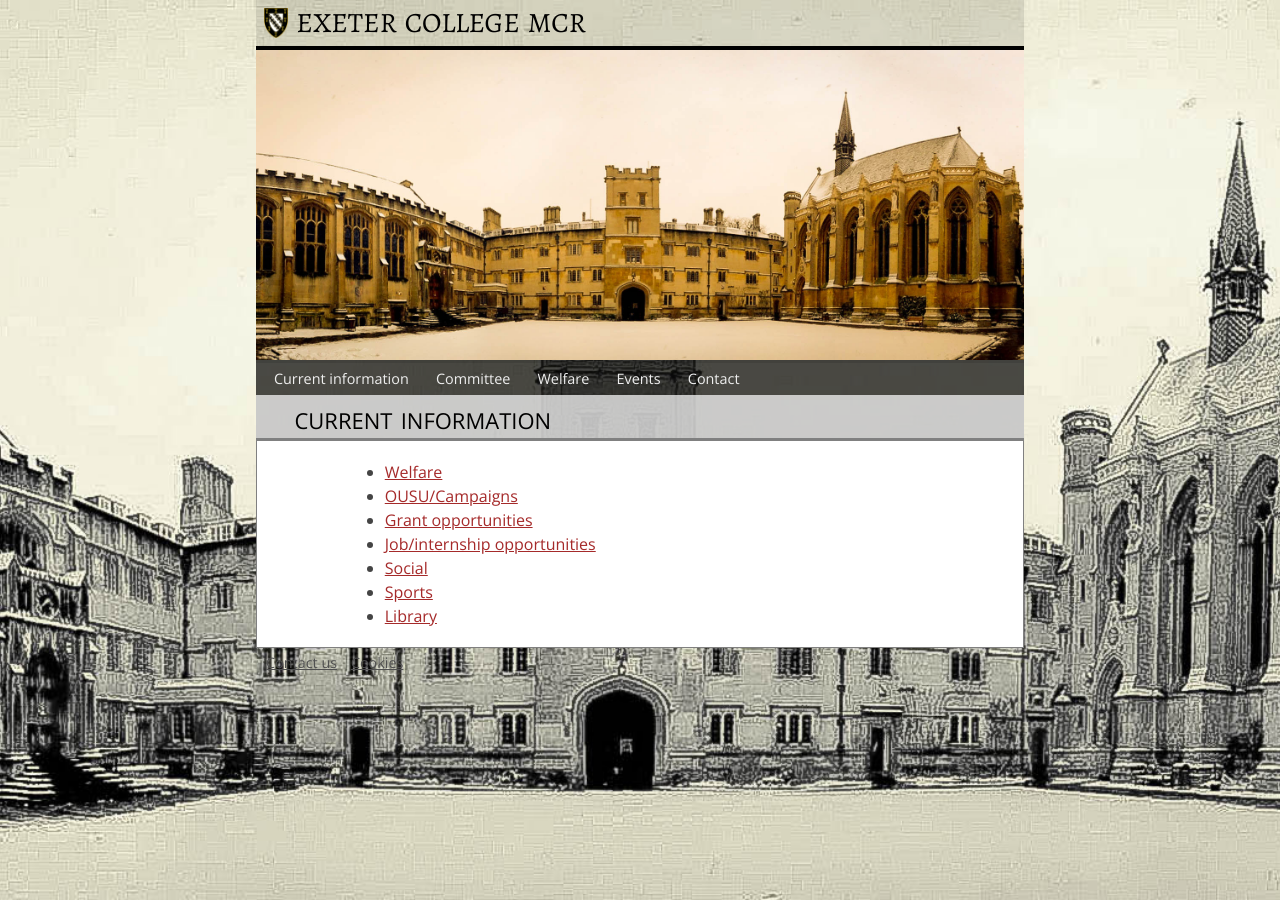
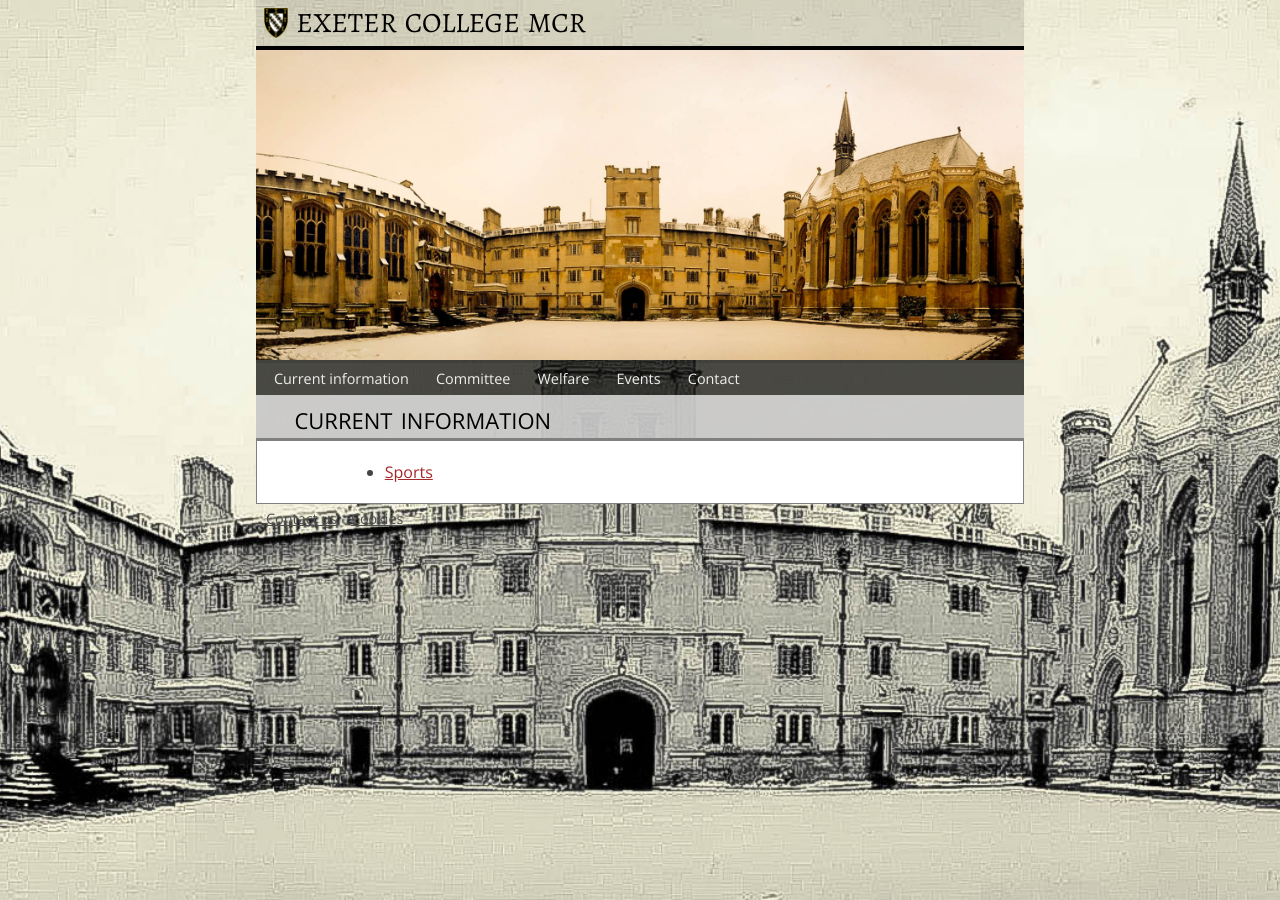
Before and after one commit to exetermcr/exetermcr.github.io, a Jekyll site: the page built from current-information.markdown, in a window 1280 px wide. Built offline with Jekyll 4.4.1, drawn with Linux system fonts in a browser that asks for light colours.

Commit message:
remove information that is no longer applicable

```diff
--- a/current-information.markdown
+++ b/current-information.markdown
@@ -3,10 +3,4 @@
 title: Current information
 ---
 
-* [Welfare](/welfare-doc)
-* [OUSU/Campaigns](/ousu-campaigns-doc)
-* [Grant opportunities](/grant-opportunities-doc)
-* [Job/internship opportunities](/job-internship-opportunities-doc)
-* [Social](/social-doc)
 * [Sports](/sports-doc)
-* [Library](/library-doc)
```
